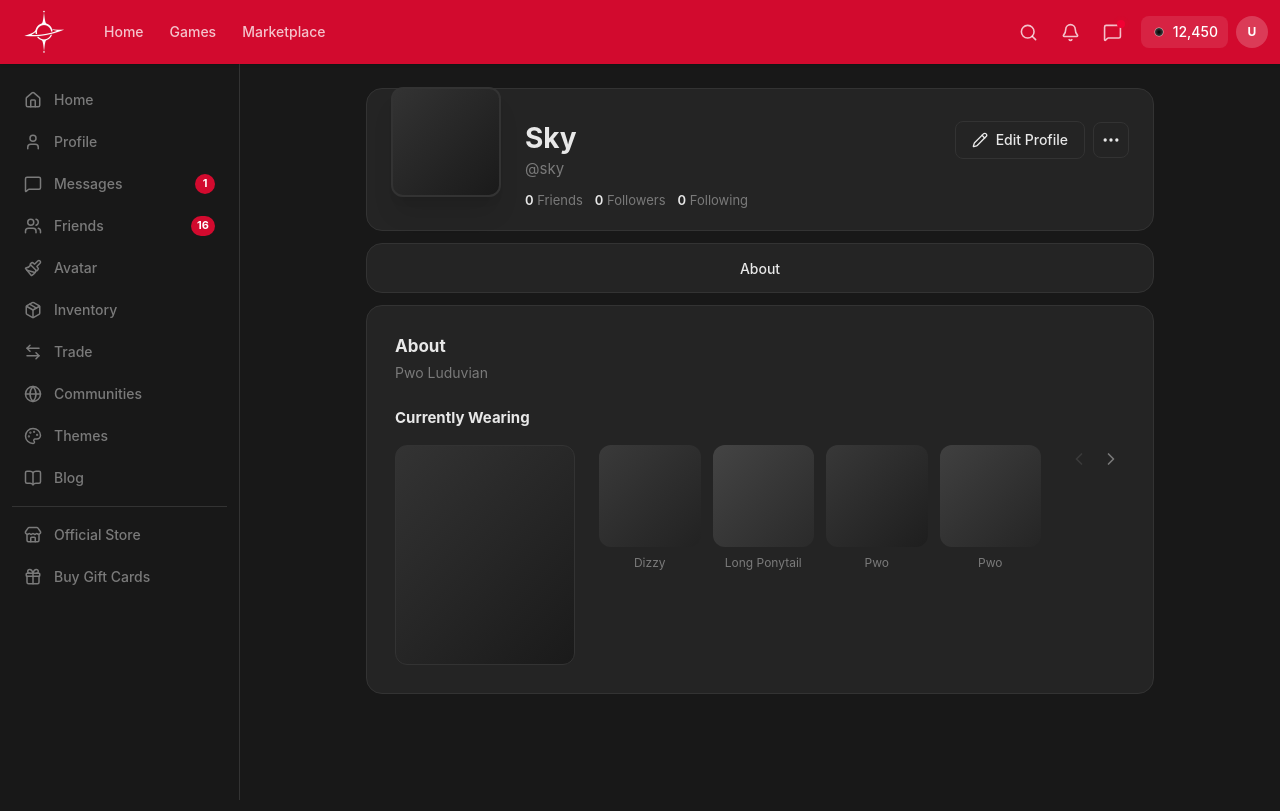
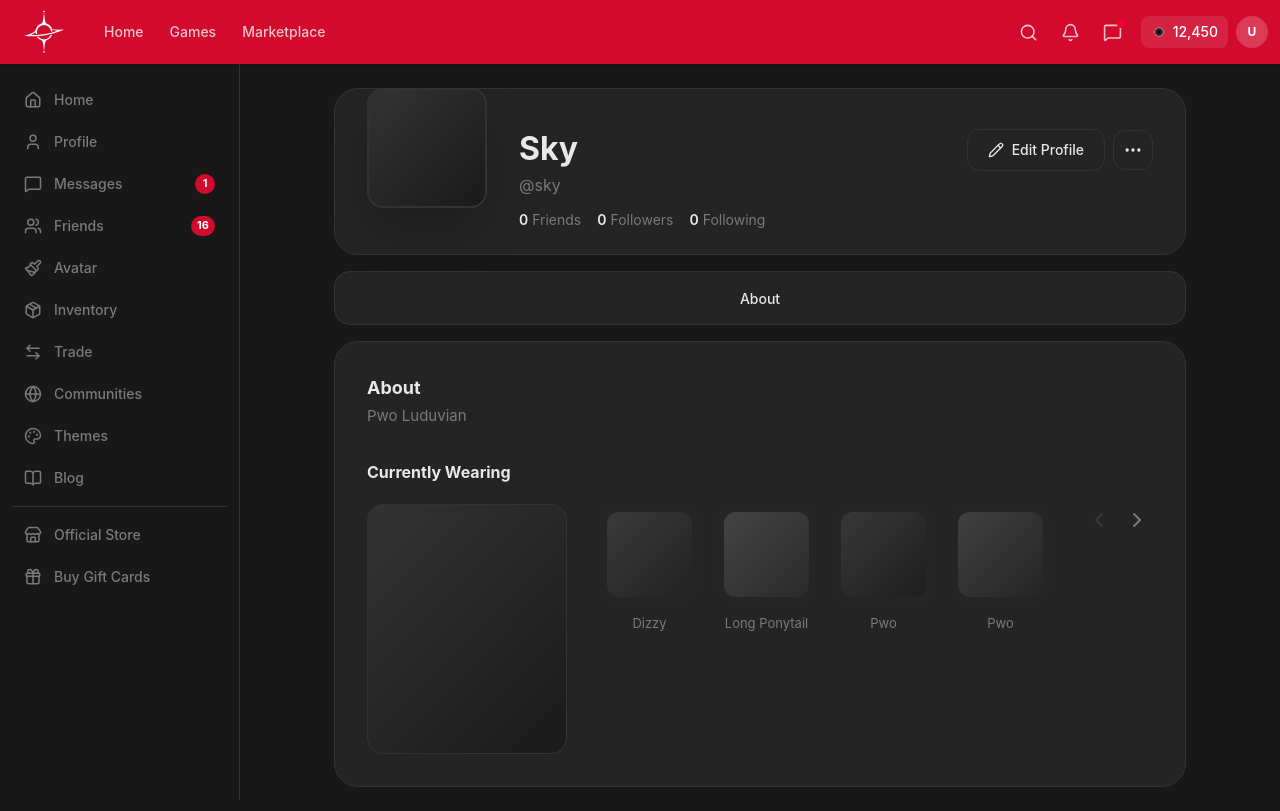
Before and after one commit to Pwooooo/Sox, a React (Vite) app: page /profile/1 in a window 1280 px wide. Built offline with nearby package versions, Linux system fonts and the light colour scheme.

Commit message:
profile: match luduvo proportions exactly - bigger padding, items with bg cards, more spacing

```diff
--- a/src/pages/Profile.tsx
+++ b/src/pages/Profile.tsx
@@ -27,19 +27,19 @@ export function Profile() {
   const visible = WEARING_ITEMS.slice(wearingIndex, wearingIndex + 4)
 
   return (
-    <div className="max-w-[820px] mx-auto p-4 md:py-6 flex flex-col gap-3">
+    <div className="max-w-[900px] mx-auto px-4 md:px-6 py-6 flex flex-col gap-4">
       {/* Header card */}
-      <div className="bg-card rounded-2xl border border-border p-6 pt-8 pb-5">
+      <div className="bg-card rounded-3xl border border-border px-8 pt-10 pb-6">
         <div className="flex items-start justify-between">
-          <div className="flex items-center gap-6">
+          <div className="flex items-center gap-8">
             <div
-              className="w-[110px] h-[110px] rounded-xl shrink-0 -mt-12 border-2 border-border shadow-xl"
+              className="w-[120px] h-[120px] rounded-2xl shrink-0 -mt-16 border-2 border-border shadow-2xl"
               style={{ background: grad(4) }}
             />
             <div>
-              <h1 className="text-[28px] font-bold text-foreground leading-tight">Sky</h1>
-              <p className="text-muted-foreground text-[15px] mt-0.5">@sky</p>
-              <div className="flex items-center gap-3 mt-2.5 text-[13px]">
+              <h1 className="text-[32px] font-bold text-foreground leading-tight">Sky</h1>
+              <p className="text-muted-foreground text-[16px] mt-1">@sky</p>
+              <div className="flex items-center gap-4 mt-3 text-[14px]">
                 <span className="text-muted-foreground"><strong className="text-foreground font-semibold">0</strong> Friends</span>
                 <span className="text-muted-foreground"><strong className="text-foreground font-semibold">0</strong> Followers</span>
                 <span className="text-muted-foreground"><strong className="text-foreground font-semibold">0</strong> Following</span>
@@ -47,11 +47,11 @@ export function Profile() {
             </div>
           </div>
           <div className="flex items-center gap-2 shrink-0">
-            <button className="flex items-center gap-2 px-4 py-2 rounded-lg border border-border bg-card text-foreground text-sm font-medium hover:bg-secondary transition-colors cursor-pointer">
+            <button className="flex items-center gap-2 px-5 py-2.5 rounded-xl border border-border bg-card text-foreground text-sm font-medium hover:bg-secondary transition-colors cursor-pointer">
               <Pencil className="size-4" />
               Edit Profile
             </button>
-            <button className="size-9 rounded-lg border border-border bg-card text-foreground flex items-center justify-center hover:bg-secondary transition-colors cursor-pointer">
+            <button className="size-10 rounded-xl border border-border bg-card text-foreground flex items-center justify-center hover:bg-secondary transition-colors cursor-pointer">
               <MoreHorizontal className="size-5" />
             </button>
           </div>
@@ -59,49 +59,50 @@ export function Profile() {
       </div>
 
       {/* About tab bar */}
-      <div className="bg-card rounded-2xl border border-border py-3 text-center">
-        <span className="text-sm font-medium text-foreground">About</span>
+      <div className="bg-card rounded-2xl border border-border py-3.5 text-center">
+        <span className="text-[14px] font-medium text-foreground">About</span>
       </div>
 
       {/* About content */}
-      <div className="bg-card rounded-2xl border border-border p-7">
-        <h2 className="text-[17px] font-bold text-foreground mb-0.5">About</h2>
-        <p className="text-muted-foreground text-[14px] mb-6">Pwo Luduvian</p>
+      <div className="bg-card rounded-3xl border border-border p-8">
+        <h2 className="text-[18px] font-bold text-foreground mb-1">About</h2>
+        <p className="text-muted-foreground text-[15px] mb-8">Pwo Luduvian</p>
 
-        <h3 className="text-[15px] font-bold text-foreground mb-4">Currently Wearing</h3>
-        <div className="flex items-start gap-6">
+        <h3 className="text-[16px] font-bold text-foreground mb-5">Currently Wearing</h3>
+        <div className="flex items-start gap-8">
           <div
-            className="w-[180px] h-[220px] rounded-xl shrink-0 border border-border"
+            className="w-[200px] h-[250px] rounded-2xl shrink-0 border border-border"
             style={{ background: grad(4) }}
           />
           <div className="flex-1 min-w-0">
-            <div className="grid grid-cols-4 gap-3">
+            <div className="grid grid-cols-4 gap-4">
               {visible.map((item) => (
-                <div key={item.index} className="flex flex-col items-center gap-2">
+                <div key={item.index} className="flex flex-col items-center gap-2.5">
                   <div
-                    className="w-full aspect-square rounded-xl"
-                    style={{ background: grad(item.index) }}
-                  />
-                  <span className="text-[12px] text-muted-foreground text-center leading-tight">{item.name}</span>
+                    className="w-full aspect-square rounded-2xl bg-secondary/30 p-2"
+                  >
+                    <div className="w-full h-full rounded-xl" style={{ background: grad(item.index) }} />
+                  </div>
+                  <span className="text-[13px] text-muted-foreground text-center leading-tight">{item.name}</span>
                 </div>
               ))}
             </div>
           </div>
           {WEARING_ITEMS.length > 4 && (
-            <div className="flex items-center gap-1 shrink-0">
+            <div className="flex items-center gap-1.5 shrink-0">
               <button
                 onClick={() => setWearingIndex(Math.max(0, wearingIndex - 1))}
                 disabled={wearingIndex === 0}
-                className="size-7 rounded-md flex items-center justify-center disabled:opacity-25 hover:bg-secondary transition-colors cursor-pointer border-none bg-transparent"
+                className="size-8 rounded-lg flex items-center justify-center disabled:opacity-25 hover:bg-secondary transition-colors cursor-pointer border-none bg-transparent"
               >
-                <ChevronLeft className="size-5 text-muted-foreground" />
+                <ChevronLeft className="size-6 text-muted-foreground" />
               </button>
               <button
                 onClick={() => setWearingIndex(Math.min(WEARING_ITEMS.length - 4, wearingIndex + 1))}
                 disabled={wearingIndex >= WEARING_ITEMS.length - 4}
-                className="size-7 rounded-md flex items-center justify-center disabled:opacity-25 hover:bg-secondary transition-colors cursor-pointer border-none bg-transparent"
+                className="size-8 rounded-lg flex items-center justify-center disabled:opacity-25 hover:bg-secondary transition-colors cursor-pointer border-none bg-transparent"
               >
-                <ChevronRight className="size-5 text-muted-foreground" />
+                <ChevronRight className="size-6 text-muted-foreground" />
               </button>
             </div>
           )}
```
